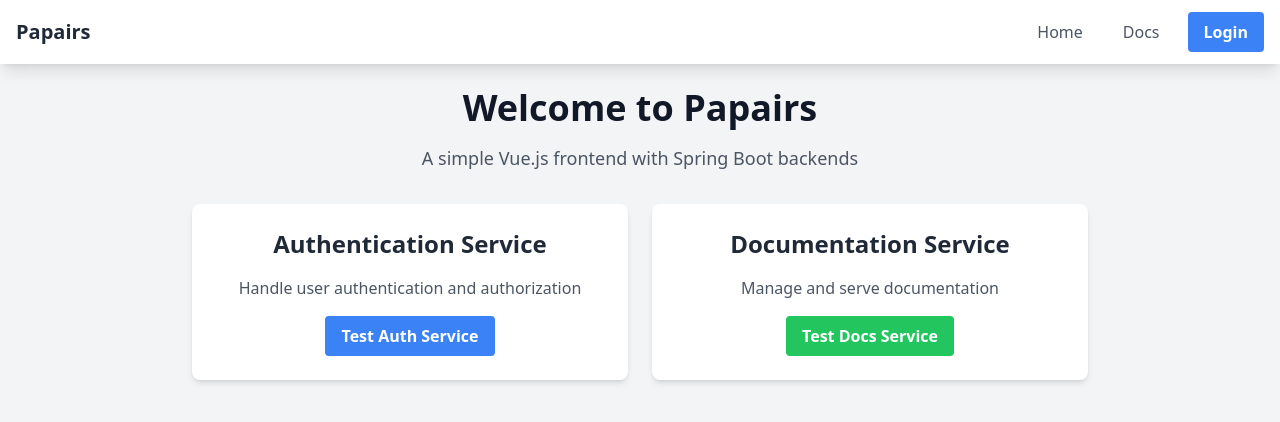
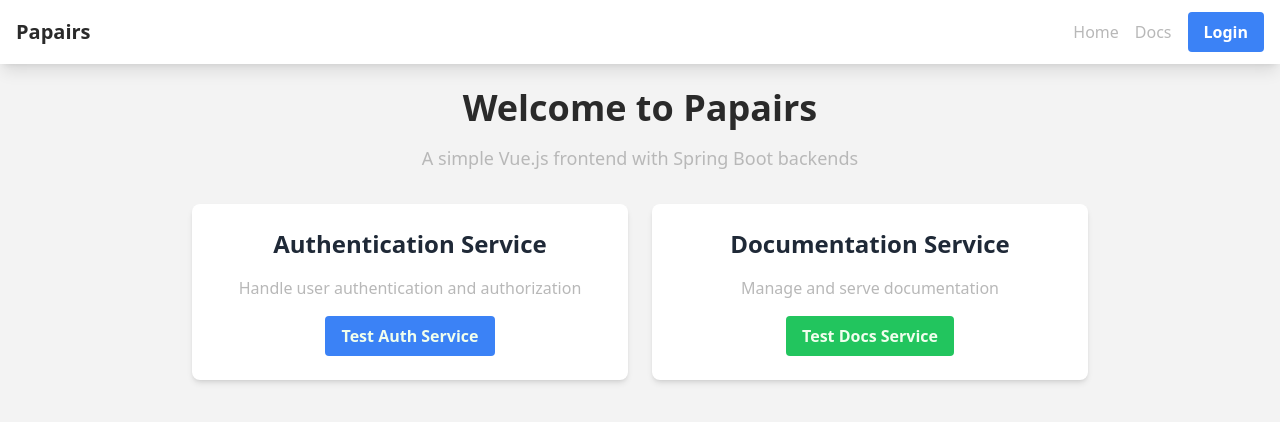
Before and after one commit to Papairs/Papairs, a Vue app in the folder frontend/: page / in a window 1280 px wide. Shown: the top 422 px of the page. Built offline with nearby package versions, Linux system fonts and the light colour scheme; the HTML template or start-up script is replaced by a standard one.

Commit message:
Migrated generic Tailwind colors to custom palette

```diff
--- a/frontend/src/App.vue
+++ b/frontend/src/App.vue
@@ -1,14 +1,14 @@
 <template>
-  <div class="min-h-screen bg-gray-100">
-    <nav class="bg-white shadow-lg">
+  <div class="min-h-screen bg-light-secondary">
+    <nav class="bg-light-bg shadow-lg">
       <div class="max-w-7xl mx-auto px-4">
         <div class="flex justify-between h-16">
           <div class="flex items-center">
-            <h1 class="text-xl font-bold text-gray-800">Papairs</h1>
+            <h1 class="text-xl font-bold text-dark-text">Papairs</h1>
           </div>
           <div class="flex items-center space-x-4">
-            <router-link to="/" class="text-gray-600 hover:text-gray-900 px-3 py-2 rounded-md">Home</router-link>
-            <router-link to="/docs" class="text-gray-600 hover:text-gray-900 px-3 py-2 rounded-md">Docs</router-link>
+            <router-link to="/" class="text-light-text hover:text-dark-text">Home</router-link>
+            <router-link to="/docs" class="text-light-text hover:text-dark-text">Docs</router-link>
             <button @click="login" class="bg-blue-500 hover:bg-blue-700 text-white font-bold py-2 px-4 rounded">
               Login
             </button>
--- a/frontend/src/views/DocsView.vue
+++ b/frontend/src/views/DocsView.vue
@@ -1,18 +1,18 @@
 <template>
   <div>
-    <h1 class="text-3xl font-bold text-gray-900 mb-6">Documentation</h1>
+    <h1 class="text-3xl font-bold text-dark-text mb-6">Documentation</h1>
 
     <div class="bg-white rounded-lg shadow-md p-6">
-      <h2 class="text-2xl font-semibold text-gray-800 mb-4">Available Documents</h2>
+      <h2 class="text-2xl font-semibold text-dark-text mb-4">Available Documents</h2>
 
       <div v-if="loading" class="text-center py-4">
-        <p class="text-gray-600">Loading documents...</p>
+        <p class="text-light-text">Loading documents...</p>
       </div>
 
       <div v-else-if="documents.length > 0" class="space-y-4">
         <div v-for="doc in documents" :key="doc.id" class="border border-gray-200 rounded-lg p-4">
-          <h3 class="text-xl font-semibold text-gray-800">{{ doc.title }}</h3>
-          <p class="text-gray-600 mt-2">{{ doc.description }}</p>
+          <h3 class="text-xl font-semibold text-dark-text">{{ doc.title }}</h3>
+          <p class="text-light-text mt-2">{{ doc.description }}</p>
           <p class="text-sm text-gray-400 mt-2">Created: {{ doc.createdAt }}</p>
         </div>
       </div>
@@ -21,7 +21,7 @@
         <p class="text-gray-500">No documents available</p>
       </div>
 
-      <button @click="loadDocuments" class="mt-4 bg-blue-500 hover:bg-blue-700 text-white font-bold py-2 px-4 rounded">
+      <button @click="loadDocuments" class="mt-4 bg-blue-500 hover:bg-blue-700 text-white-text font-bold py-2 px-4 rounded">
         Refresh Documents
       </button>
     </div>
--- a/frontend/src/views/HomeView.vue
+++ b/frontend/src/views/HomeView.vue
@@ -1,27 +1,27 @@
 <template>
   <div class="text-center">
-    <h1 class="text-4xl font-bold text-gray-900 mb-4">Welcome to Papairs</h1>
-    <p class="text-lg text-gray-600 mb-8">A simple Vue.js frontend with Spring Boot backends</p>
+    <h1 class="text-4xl font-bold text-dark-text mb-4">Welcome to Papairs</h1>
+    <p class="text-lg text-light-text mb-8">A simple Vue.js frontend with Spring Boot backends</p>
 
     <div class="grid grid-cols-1 md:grid-cols-2 gap-6 max-w-4xl mx-auto">
-      <div class="bg-white p-6 rounded-lg shadow-md">
+      <div class="bg-light-bg p-6 rounded-lg shadow-md">
         <h2 class="text-2xl font-semibold text-gray-800 mb-4">Authentication Service</h2>
-        <p class="text-gray-600 mb-4">Handle user authentication and authorization</p>
-        <button @click="testAuth" class="bg-blue-500 hover:bg-blue-700 text-white font-bold py-2 px-4 rounded">
+        <p class="text-light-text mb-4">Handle user authentication and authorization</p>
+        <button @click="testAuth" class="bg-blue-500 hover:bg-blue-700 text-white-text font-bold py-2 px-4 rounded">
           Test Auth Service
         </button>
-        <div v-if="authResult" class="mt-4 p-2 bg-gray-100 rounded">
+        <div v-if="authResult" class="mt-4 p-2 bg-light-secondary rounded">
           <pre>{{ authResult }}</pre>
         </div>
       </div>
 
-      <div class="bg-white p-6 rounded-lg shadow-md">
+      <div class="bg-light-bg p-6 rounded-lg shadow-md">
         <h2 class="text-2xl font-semibold text-gray-800 mb-4">Documentation Service</h2>
-        <p class="text-gray-600 mb-4">Manage and serve documentation</p>
-        <button @click="testDocs" class="bg-green-500 hover:bg-green-700 text-white font-bold py-2 px-4 rounded">
+        <p class="text-light-text mb-4">Manage and serve documentation</p>
+        <button @click="testDocs" class="bg-green-500 hover:bg-green-700 text-white-text font-bold py-2 px-4 rounded">
           Test Docs Service
         </button>
-        <div v-if="docsResult" class="mt-4 p-2 bg-gray-100 rounded">
+        <div v-if="docsResult" class="mt-4 p-2 bg-light-secondary rounded">
           <pre>{{ docsResult }}</pre>
         </div>
       </div>
```
